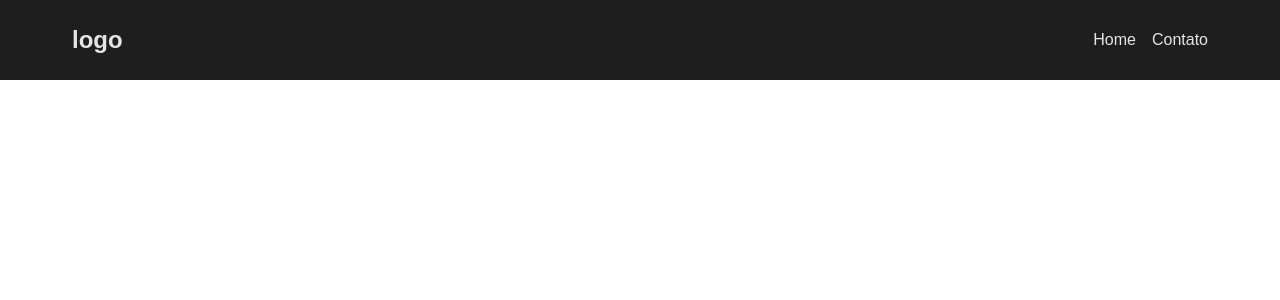
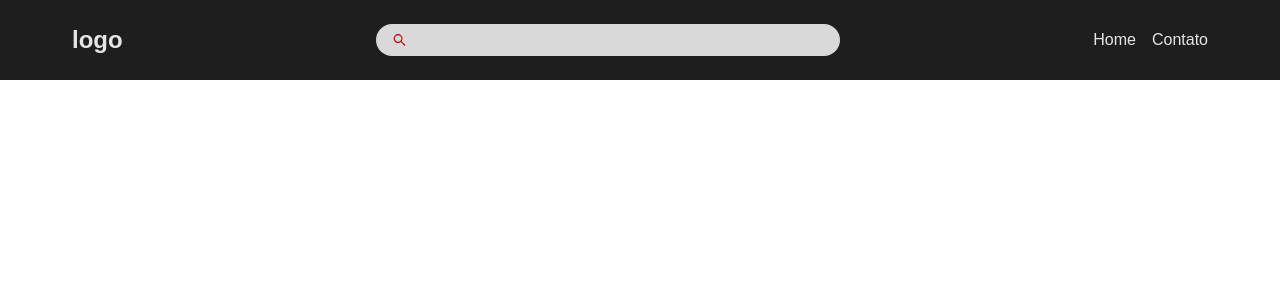
Before and after one commit to luiszkm/formationBrigade, a React (Vite) app: page / in a window 1280 px wide. Shown: the top 300 px of the page. Built offline with nearby package versions, Linux system fonts and the light colour scheme.

Commit message:
add searchbar

```diff
--- a/package.json
+++ b/package.json
@@ -11,6 +11,7 @@
   "dependencies": {
     "react": "^18.2.0",
     "react-dom": "^18.2.0",
+    "react-icons": "^4.6.0",
     "styled-components": "^5.3.6"
   },
   "devDependencies": {
--- a/src/components/Header/index.tsx
+++ b/src/components/Header/index.tsx
@@ -1,3 +1,4 @@
+import { SearchBar } from "../SearchBar";
 import { Container } from "./styles";
 
 export function Header (){
@@ -7,7 +8,7 @@ export function Header (){
     <Container>
       <header>
         <h2>logo</h2>
-
+      <SearchBar />
         <nav>
           <ul>
             <a href="#"><li>Home</li></a>
--- /dev/null
+++ b/src/components/SearchBar/index.tsx
@@ -0,0 +1,17 @@
+import { InputHTMLAttributes } from "react"
+import { Container } from "./styles"
+import {AiOutlineSearch } from "react-icons/ai"
+interface InputProps extends InputHTMLAttributes<HTMLInputElement> {
+  icon?: string
+}
+
+
+export function SearchBar(props: InputProps) {
+
+  return (
+    <Container>
+      <AiOutlineSearch color="CC0000"/>
+      <input {...props} />
+    </Container>
+  )
+}
--- /dev/null
+++ b/src/components/SearchBar/styles.ts
@@ -0,0 +1,22 @@
+import styled from "styled-components";
+
+export const Container = styled.label`
+  background: ${({theme})=> theme.COLORS.GRAY_400};
+  border-radius: 1.6rem;
+  width:100%;
+  max-width: 46.4rem;
+  height: 3.2rem;
+  display: flex;
+  align-items: center;
+  padding: 0 1.6rem;
+  gap: 8px;
+  :visited{
+    background: '#000000'
+  }
+  >input{
+    background: transparent;
+    outline: none;
+    width: 100%;
+  }
+
+`
--- a/src/styles/theme.ts
+++ b/src/styles/theme.ts
@@ -1,6 +1,7 @@
 export default {
   COLORS: {
     GRAY_900: "#1E1E1E",
+    GRAY_400: "#D9D9D9",
 
 
 
```
Also changed, not shown: 1 other file (tests, documents, lock files or other folders).
